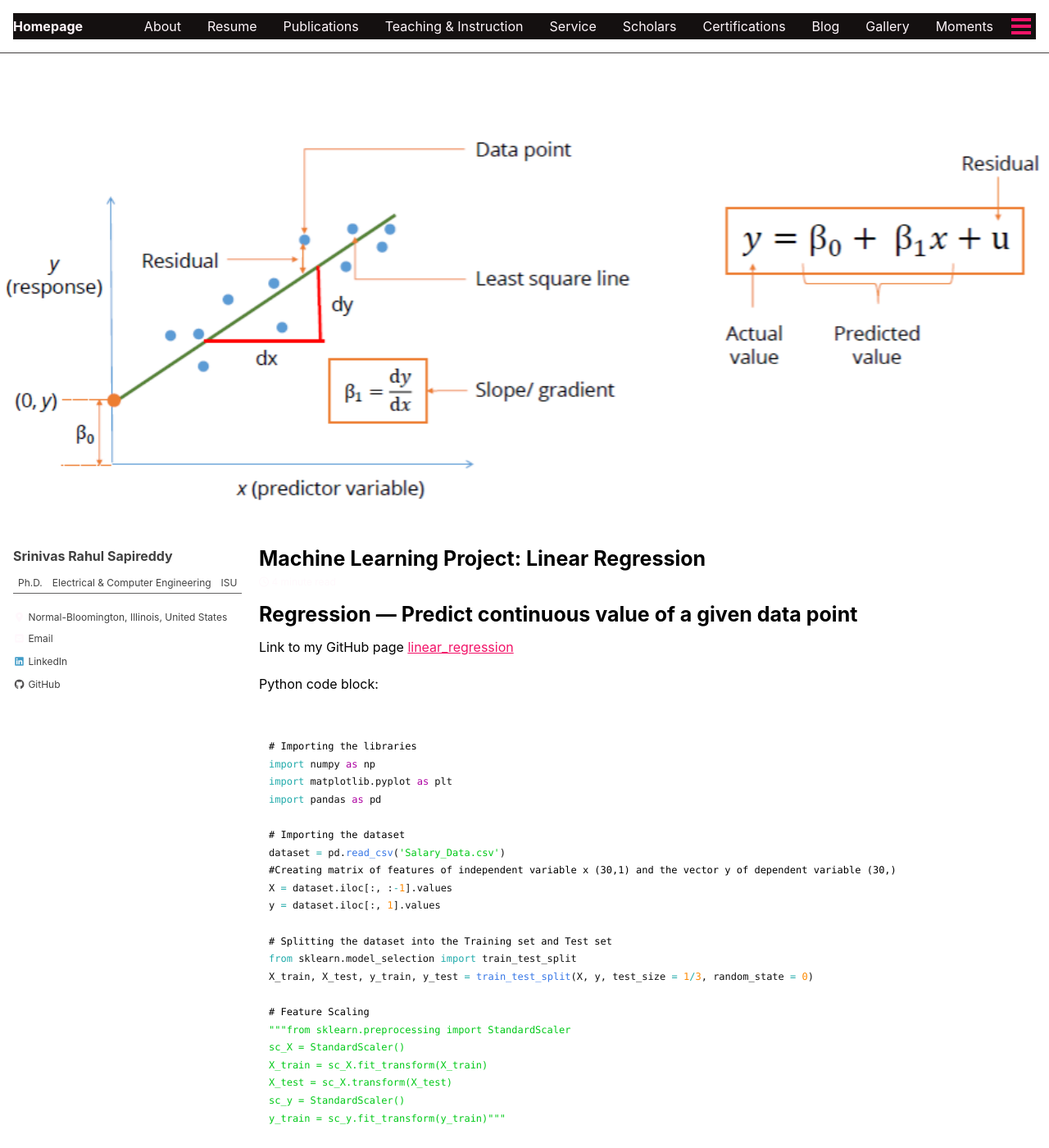
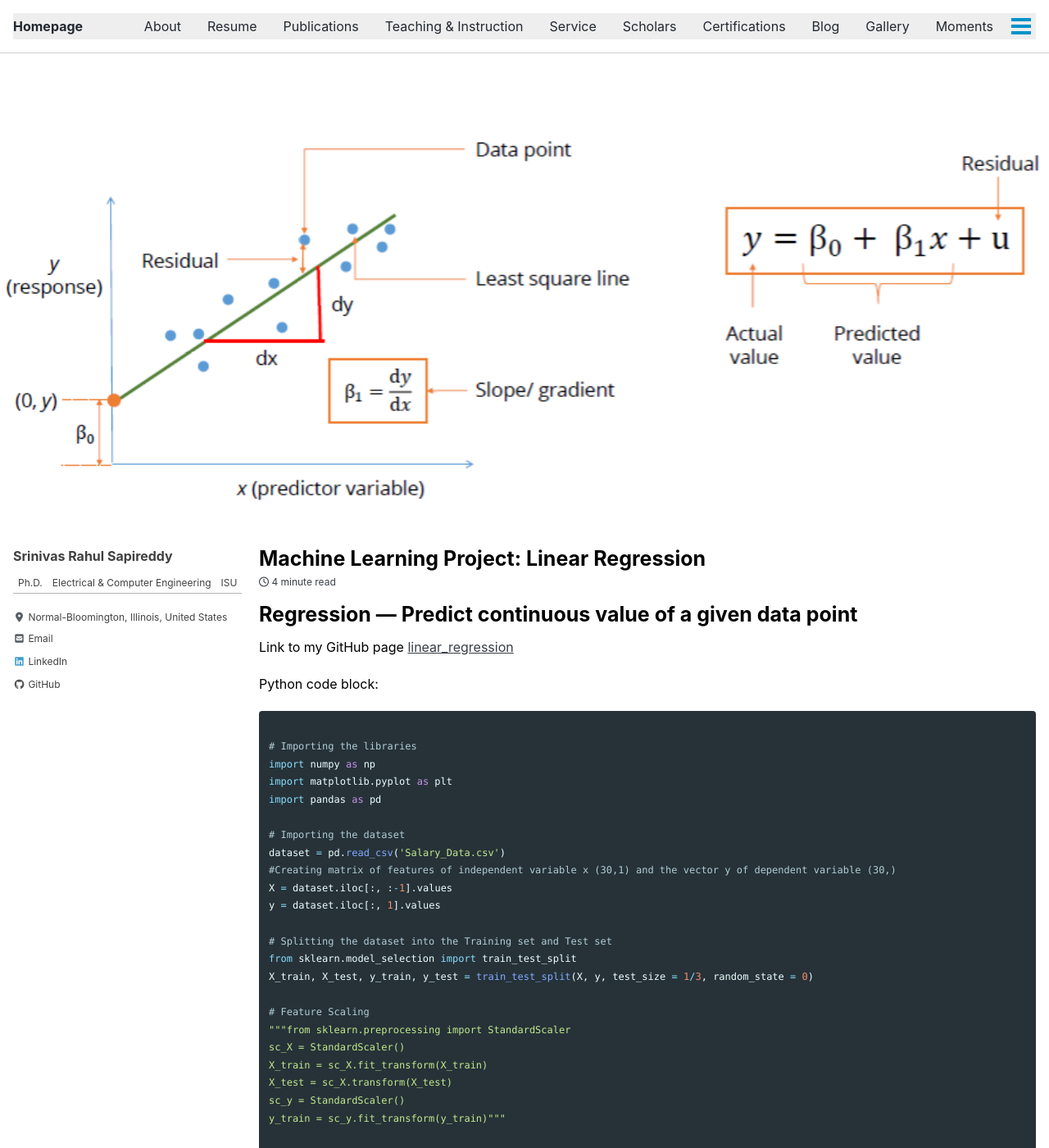
Before and after one commit to srsapireddy/srsapireddy.github.io, a Jekyll site: the page built from _posts/2020-02-08-linear-regression.md, in a window 1280 px wide and 1400 px high. Shown: the whole window at 82% size. Built offline with Jekyll 4.4.1, drawn with Linux system fonts in a browser that asks for light colours; cached includes are drawn as plain includes; nearby versions of some CDN libraries.

Commit message:
Update _config.yml

```diff
--- a/_config.yml
+++ b/_config.yml
@@ -12,7 +12,7 @@
 
 # theme                  : "minimal-mistakes-jekyll"
 # remote_theme           : "mmistakes/minimal-mistakes"
-minimal_mistakes_skin    : "neon" # "air", "aqua", "contrast", "dark", "dirt", "neon", "mint", "plum", "sunrise", "contrast"
+minimal_mistakes_skin    : "air" # "air", "aqua", "contrast", "dark", "dirt", "neon", "mint", "plum", "sunrise", "contrast"
 
 # SEO metadata
 title: "Srinivas Rahul Sapireddy"
```
